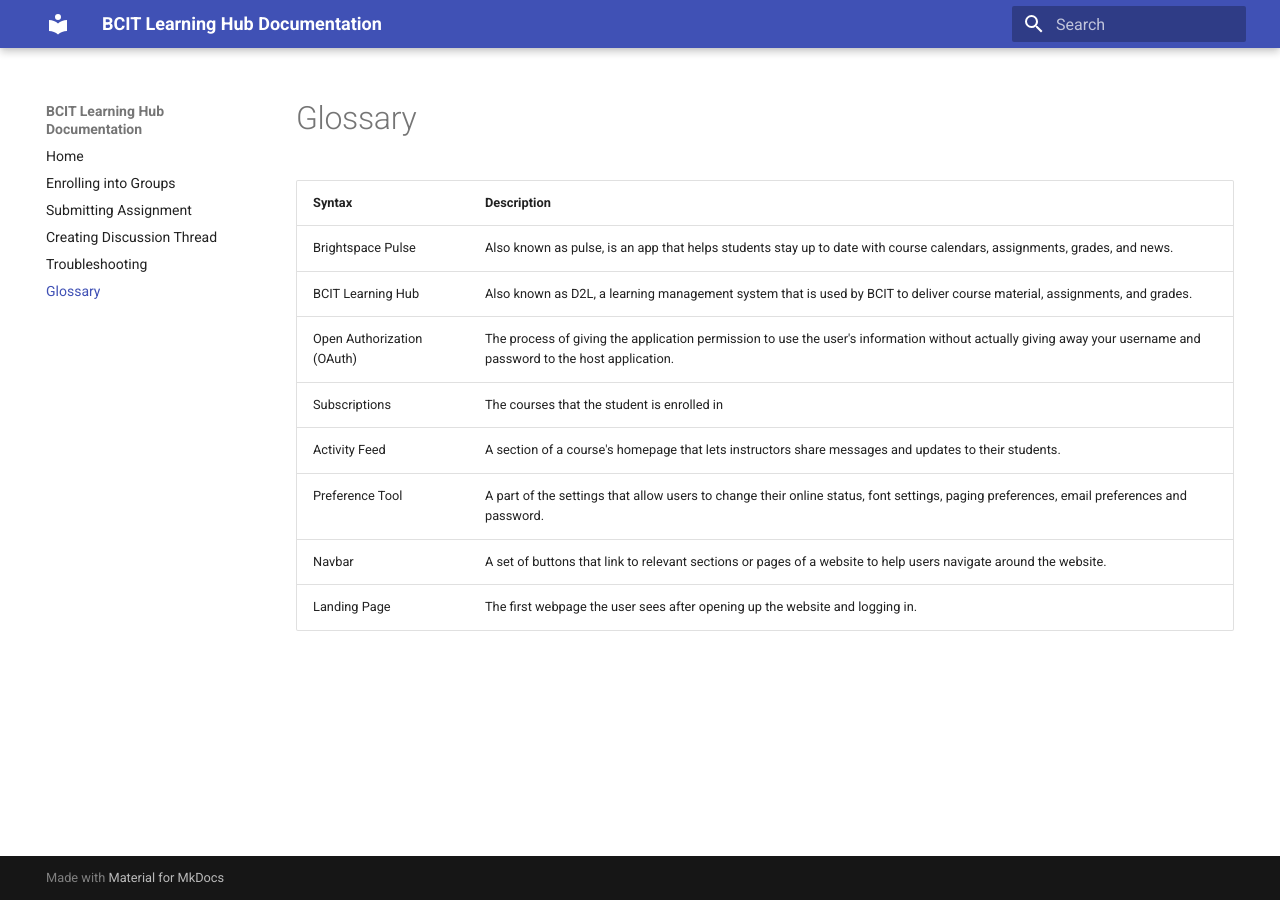
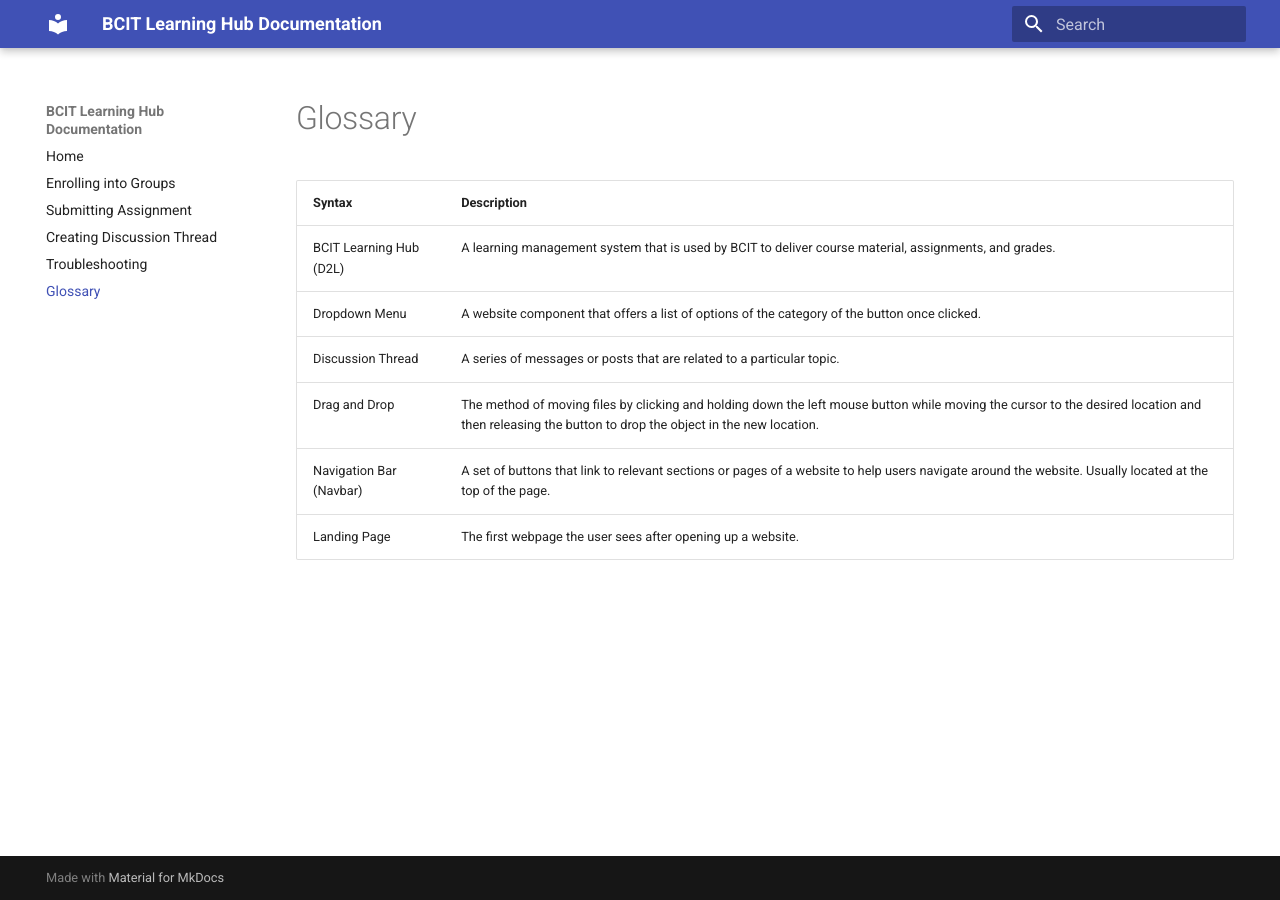
Before and after one commit to jaason-shi/learning-hub-user-documentation, an MkDocs documentation site: the page built from docs/glossary.md, in a window 1280 px wide. Built offline with MkDocs 1.6.1 and Material for MkDocs 9.7.7, drawn with Linux system fonts in a browser that asks for light colours.

Commit message:
add more terms and remove unused terms

```diff
--- a/docs/glossary.md
+++ b/docs/glossary.md
@@ -1,12 +1,10 @@
 # Glossary
 
-| **Syntax**                 | **Description**                                                                                                                                                 |
-| -------------------------- | --------------------------------------------------------------------------------------------------------------------------------------------------------------- |
-| Brightspace Pulse          | Also known as pulse, is an app that helps students stay up to date with course calendars, assignments, grades, and news.                                        |
-| BCIT Learning Hub          | Also known as D2L, a learning management system that is used by BCIT to deliver course material, assignments, and grades.                                       |
-| Open Authorization (OAuth) | The process of giving the application permission to use the user's information without actually giving away your username and password to the host application. |
-| Subscriptions              | The courses that the student is enrolled in                                                                                                                     |
-| Activity Feed              | A section of a course's homepage that lets instructors share messages and updates to their students.                                                            |
-| Preference Tool            | A part of the settings that allow users to change their online status, font settings, paging preferences, email preferences and password.                       |
-| Navbar                     | A set of buttons that link to relevant sections or pages of a website to help users navigate around the website.                                                |
-| Landing Page               | The first webpage the user sees after opening up the website and logging in.                                                                                    |
+| **Syntax**              | **Description**                                                                                                                                                                                     |
+| ----------------------- | --------------------------------------------------------------------------------------------------------------------------------------------------------------------------------------------------- |
+| BCIT Learning Hub (D2L) | A learning management system that is used by BCIT to deliver course material, assignments, and grades.                                                                                              |
+| Dropdown Menu           | A website component that offers a list of options of the category of the button once clicked.                                                                                                       |
+| Discussion Thread       | A series of messages or posts that are related to a particular topic.                                                                                                                               |
+| Drag and Drop           | The method of moving files by clicking and holding down the left mouse button while moving the cursor to the desired location and then releasing the button to drop the object in the new location. |
+| Navigation Bar (Navbar) | A set of buttons that link to relevant sections or pages of a website to help users navigate around the website. Usually located at the top of the page.                                            |
+| Landing Page            | The first webpage the user sees after opening up a website.                                                                                                                                         |
```
